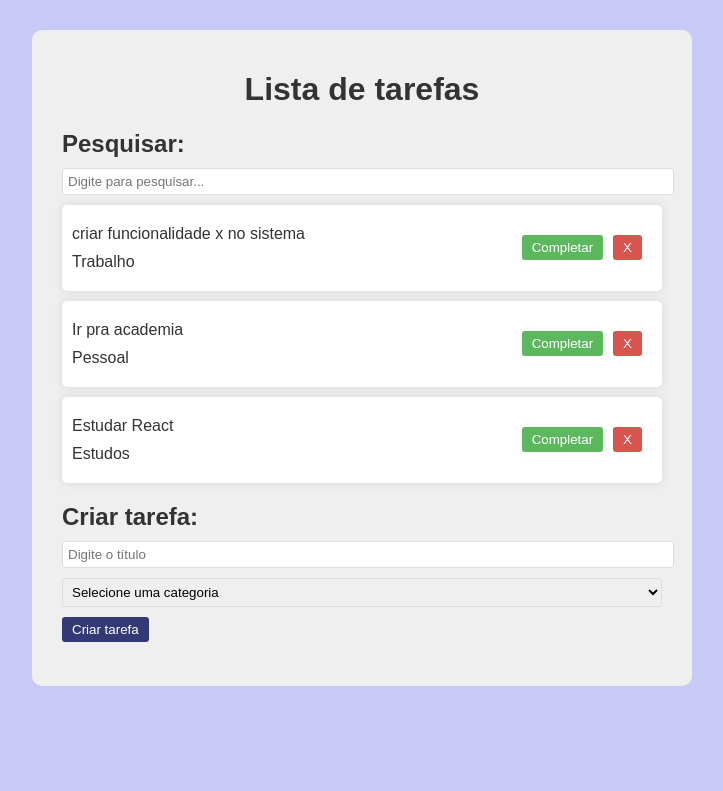
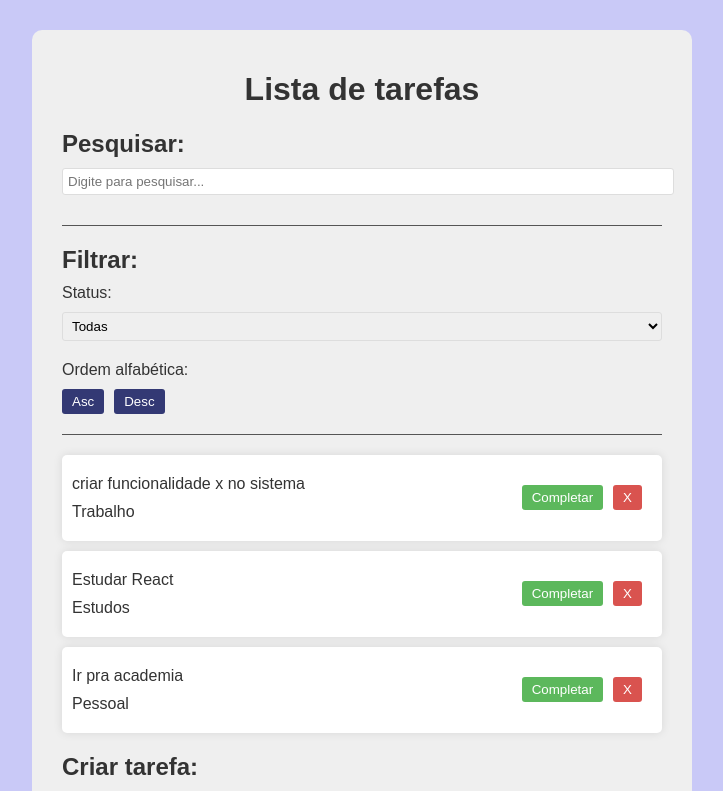
Before and after one commit to Betinsk/todolist, a React (Create React App) app: page / in a window 1280 px wide. Shown: the top 791 px of the page, without its empty margins (278-1001 px from the left). Built offline with nearby package versions, Linux system fonts and the light colour scheme.

Commit message:
Finalização do projeto

```diff
--- a/src/App.css
+++ b/src/App.css
@@ -79,3 +79,21 @@
 .remove {
   background-color: #D9534F;
 }
+
+.filter, .search {
+  border-bottom: 1px solid #555 ;
+  margin-bottom: 20px;
+  padding-bottom: 20px;
+
+}
+
+.filterOptions {
+  justify-content: space-between;
+  gap: 3rem;
+ /* display: flex; */
+
+}
+
+.filterOptions div {
+  flex: 1 1 0;
+}
--- a/src/App.js
+++ b/src/App.js
@@ -3,6 +3,7 @@
 import ToDo from './components/toDo';
 import ToDoForm from './components/toDoForm';
 import Search from './components/search';
+import Filter from './components/filter';
 
 function App() {
 
@@ -28,6 +29,9 @@
 
   ])
 
+  const[search, setSearch] = useState('')
+  const [filter, setFilter] = useState('All')
+  const [sort, setSort] = useState('Asc')
 
 
     const addToDo = (text, category) => {
@@ -62,18 +66,21 @@
       setToDos(newToDos)
     }
 
-    const[search, setSearch] = useState('')
-
-
   return (
     <div className='app'>
       <h1>Lista de tarefas</h1>
       <Search search={search} setSearch={setSearch}/>
+      <Filter filter={filter} setFilter={setFilter} setSort={setSort}/>
       <div className='todoList'>
       {
-        toDos.filter((toDo) =>
+        toDos
+        .filter((toDo) => filter === 'All'? true : filter === 'Completed'? toDo.isCompleted : !toDo.isCompleted)
+        .filter((toDo) =>
          toDo.text.toLowerCase().includes(search.toLowerCase())
          )
+         .sort((a, b) => sort === 'Asc'
+          ? a.text.localeCompare(b.text)
+          : b.text.localeCompare(a.text))
         .map((toDo) => (
           <ToDo toDo={toDo} removeToDo={removeToDo} completeToDo={completeToDo} key={toDo.id}/>
         ))
--- a/src/components/filter.js
+++ b/src/components/filter.js
@@ -0,0 +1,31 @@
+import '../App.css'
+
+const Filter = ({filter, setFilter, setSort}) => {
+
+
+    return (
+        <div className='filter'>
+            <h2>Filtrar:</h2>
+             <div className='filterOptions'>
+                <div>
+                    <p>Status:</p>
+                        <select value={filter} onChange={(e) => setFilter(e.target.value)}>
+                            <option value='All'>Todas</option>
+                                <option value='Completed'>Completas</option>
+                            <option value='Incomplete'>Imcompletas</option>
+                        </select>
+                </div>
+                    <p>Ordem alfabética:</p>
+                    <button onClick={() => setSort('Asc')}>Asc</button>
+                    <button onClick={() => setSort('Desc')}>Desc</button>
+                <div>
+
+            </div>
+
+         </div>
+        </div>
+    )
+
+}
+
+export default Filter
--- a/src/components/search.js
+++ b/src/components/search.js
@@ -1,3 +1,4 @@
+import '../App.css'
 
 const Search = ({search, setSearch}) => {
 
```
